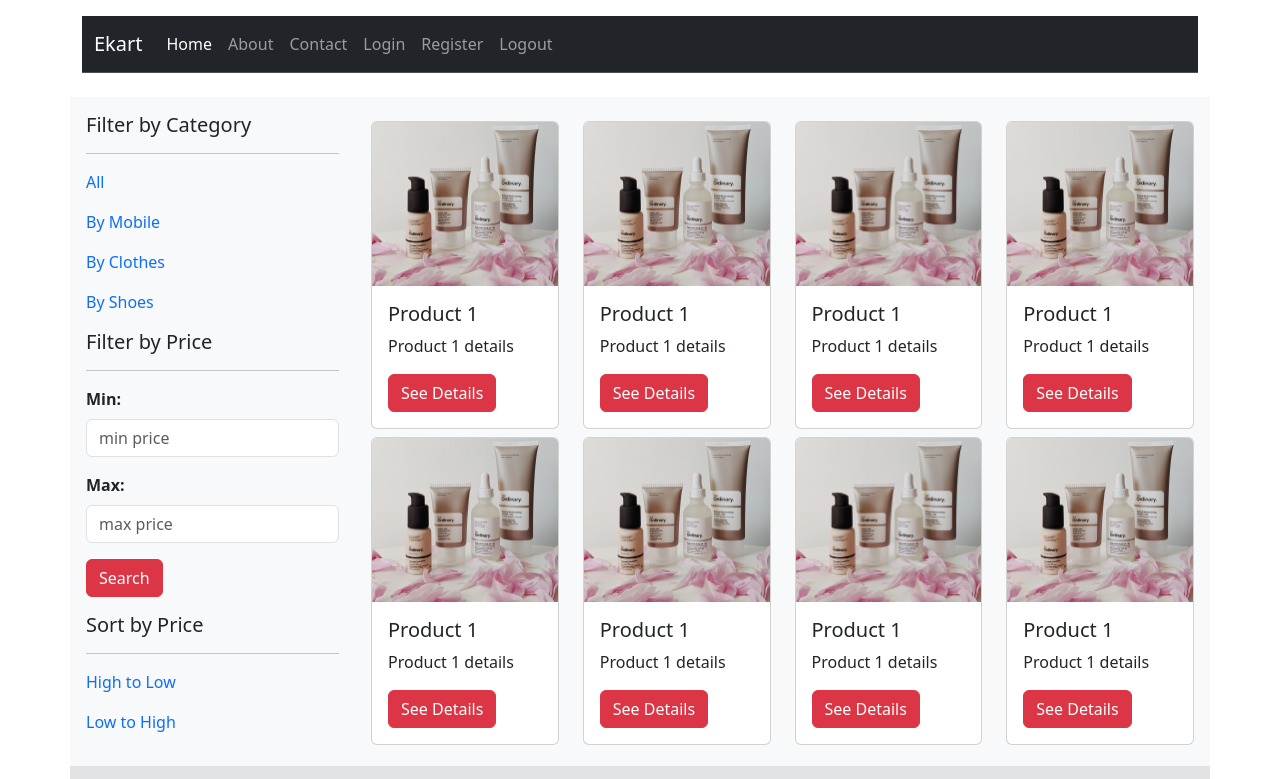
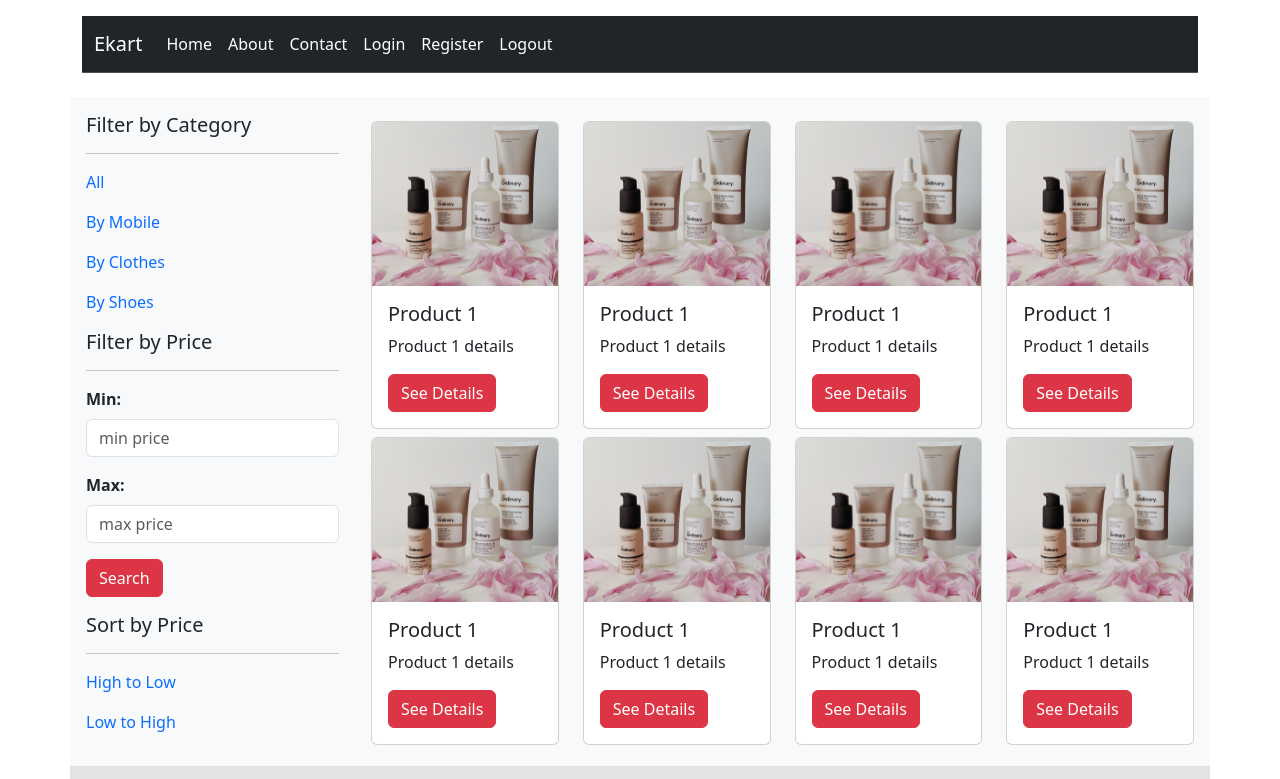
Before and after one commit to Vedika-99/E-kart, a plain HTML site: page index.html in a window 1280 px wide. Shown: the top 779 px of the page. Drawn offline with nearby package versions, Linux system fonts and the light colour scheme.

Commit message:
Update index.html

```diff
--- a/index.html
+++ b/index.html
@@ -33,19 +33,19 @@
                                     <a class="nav-link active" aria-current="page" href="index.html">Home</a>
                                 </li>
                                 <li class="nav-item">
-                                    <a class="nav-link" href="about.html">About</a>
+                                    <a class="nav-link active" aria-current="page" href="about.html">About</a>
                                 </li>
                                 <li class="nav-item">
-                                    <a class="nav-link" href="contact.html">Contact</a>
+                                    <a class="nav-link active" aria-current="page" href="contact.html">Contact</a>
                                 </li>
                                 <li class="nav-item">
-                                    <a class="nav-link" href="login.html">Login</a>
+                                    <a class="nav-link active" aria-current="page" href="login.html">Login</a>
                                 </li>
                                 <li class="nav-item">
-                                    <a class="nav-link" href="register.html">Register</a>
+                                    <a class="nav-link active" aria-current="page" href="register.html">Register</a>
                                 </li>
                                 <li class="nav-item">
-                                    <a class="nav-link" href="logout.html">Logout</a>
+                                    <a class="nav-link active" aria-current="page" href="logout.html">Logout</a>
                                 </li>
                             </ul>
                         </div>
```
